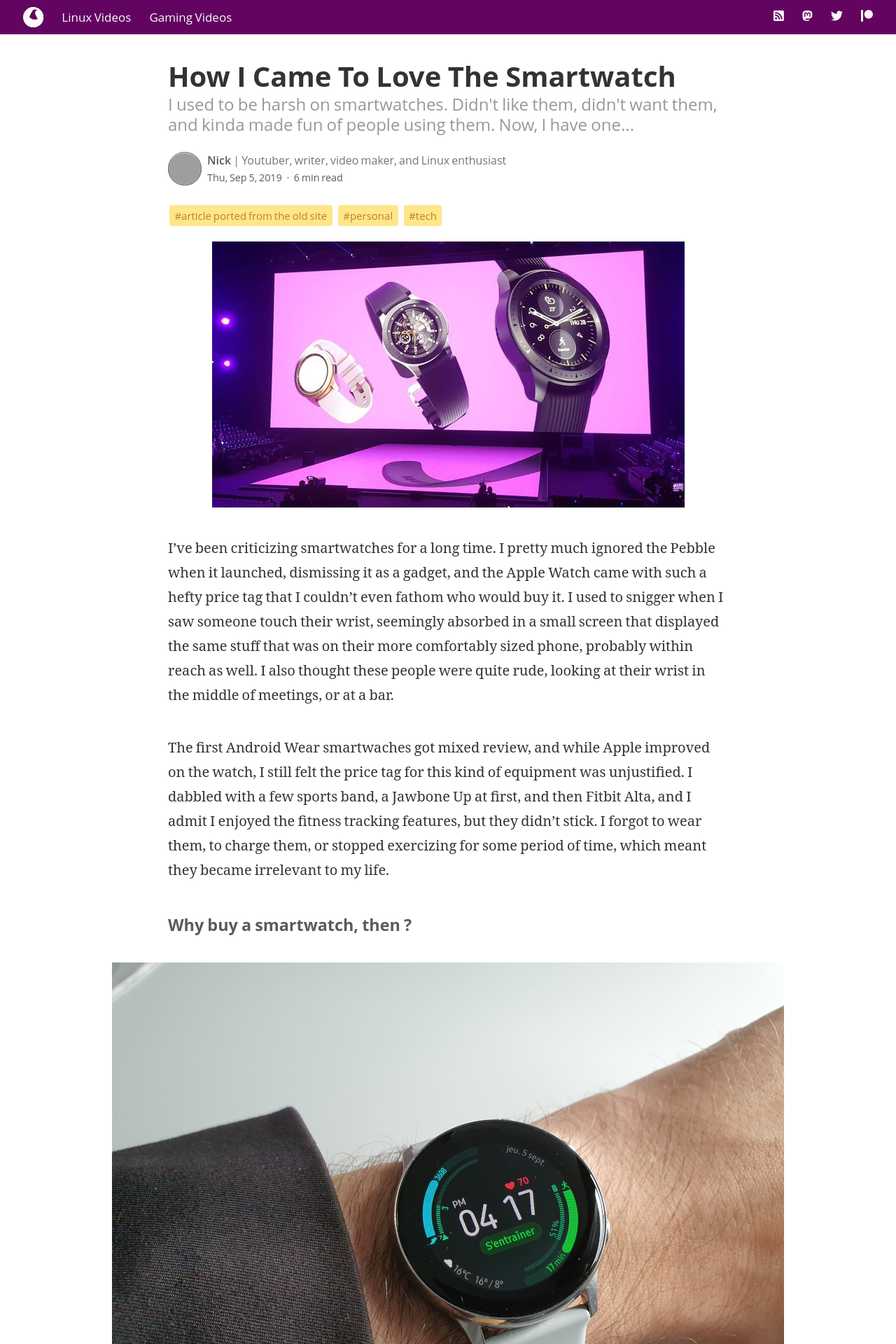
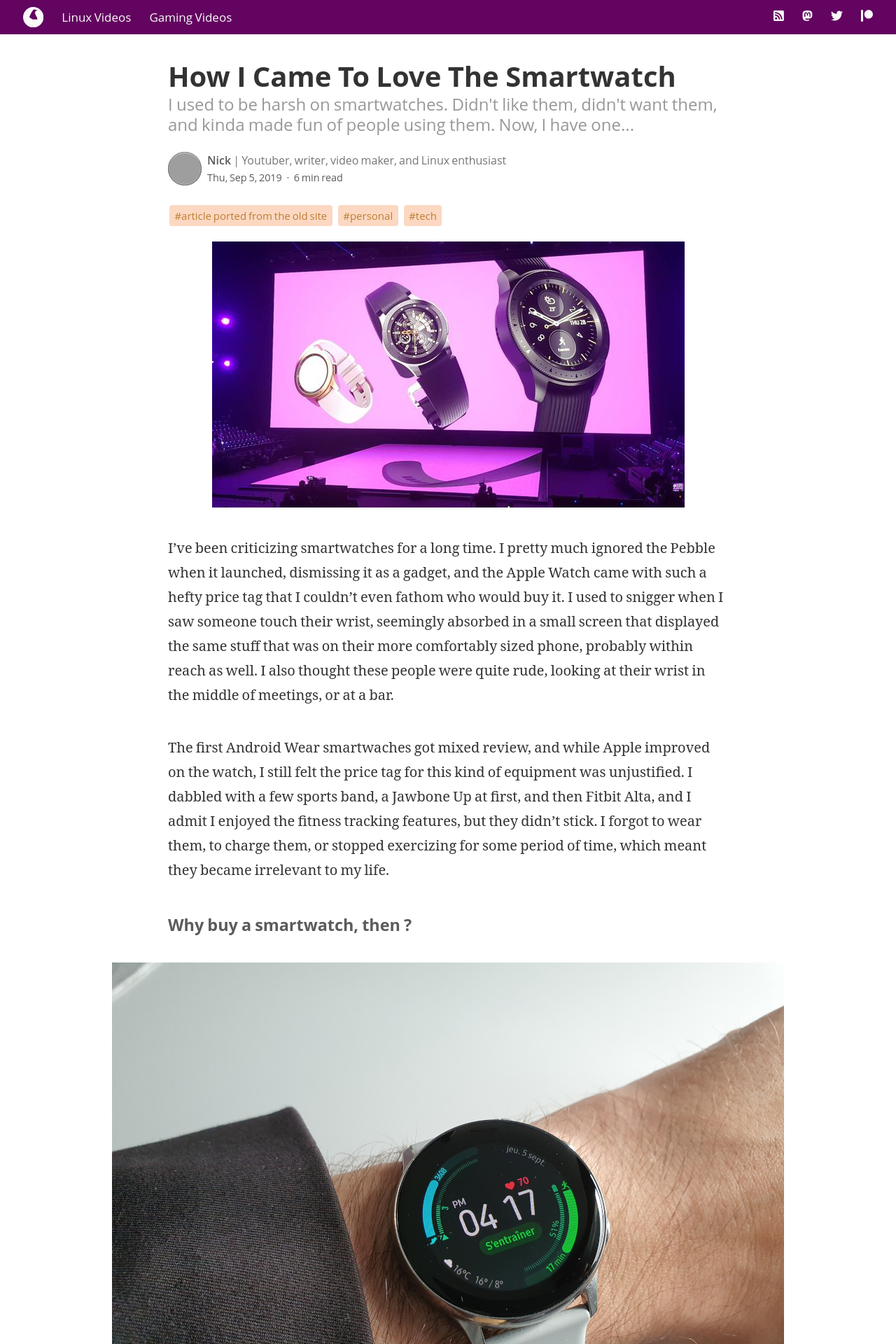
Before and after one commit to TheLinuxEXP/TheLinuxEXP.github.io, a Jekyll site: the page built from _posts/2019-09-05-how-i-came-to-love-the-smartwatch.md, in a window 1280 px wide. Shown: the top 1920 px of the page at 70% size. Built offline with Jekyll 4.4.1, drawn with Linux system fonts in a browser that asks for light colours; our own code applies the rules of GitHub Pages for plain Markdown files; grey boxes are pictures that could not be loaded.

Commit message:
Changed tags color

```diff
--- a/_sass/_tags.scss
+++ b/_sass/_tags.scss
@@ -4,7 +4,7 @@ aside.tags {
 }
 
 .tag {
-  background-color: var(--banana-300);
+  background-color: var(--tle-yellow);
   border-radius: 0.25em;
   color: var(--banana-900);
   display: inline-block;
```
